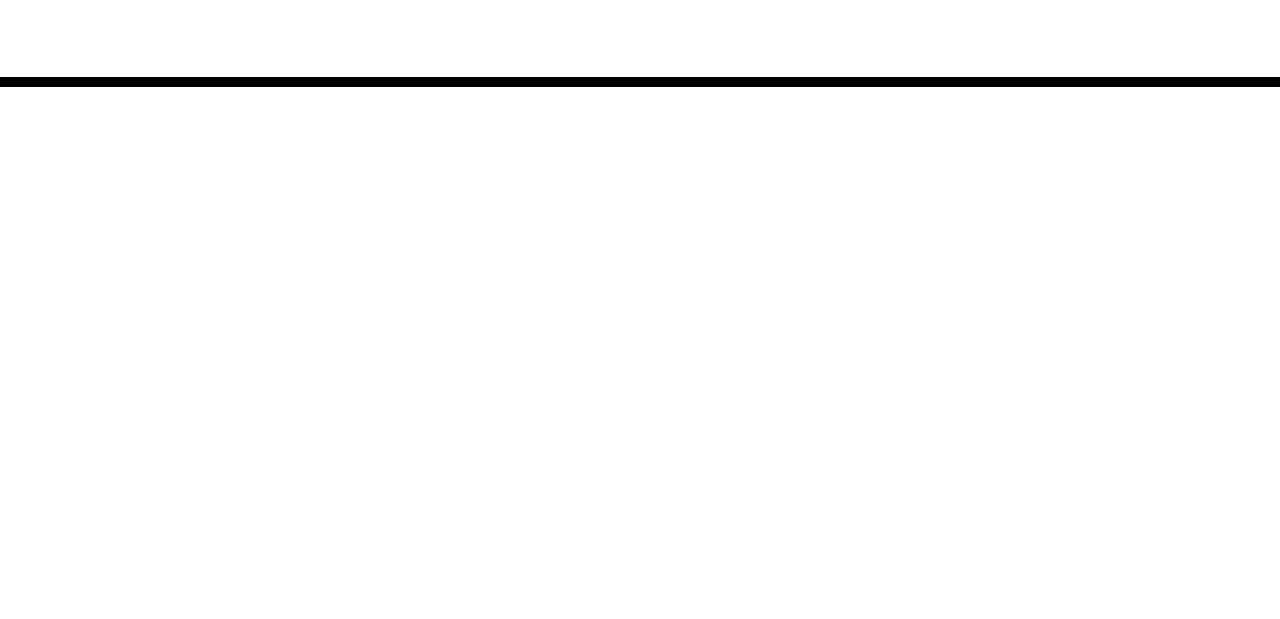
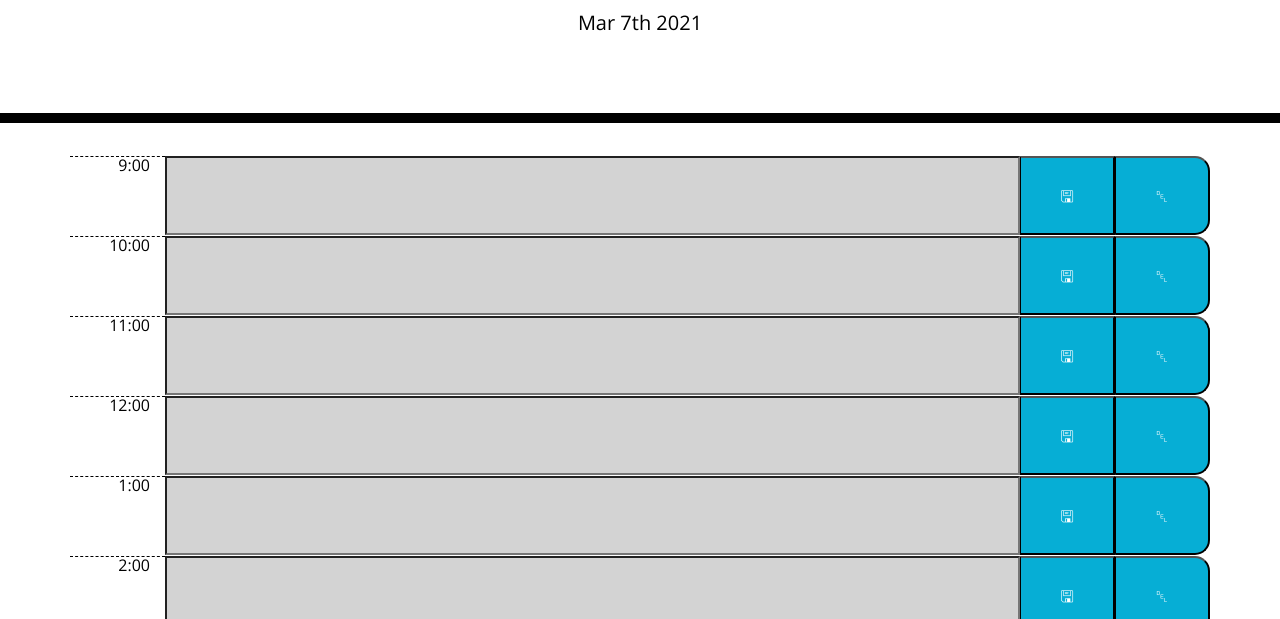
Before and after one commit to crichards17/Workday-Planner, a plain HTML site: page index.html in a window 1280 px wide. Shown: the part 181-800 px from the top of the page. Drawn offline with nearby package versions, Linux system fonts and the light colour scheme.

Commit message:
publishing initial functional draft

```diff
--- /dev/null
+++ b/Assets/script.js
@@ -0,0 +1,91 @@
+const blockContainer = $('#block-container');
+const currentDayEl = $('#currentDay');
+
+function initialize() {
+    setDay();
+    createBlocks();
+}
+
+function createBlocks() {
+    let currentHour = moment().format('H');
+
+    for (let i = 9; i < 18; i++) {
+        let newBlock = $('<div>');
+        newBlock.addClass('time-block');
+
+        let newRow = $('<div>');
+        newRow.addClass('row');
+
+        let newHour = $('<span>');
+        newHour.addClass('hour col-1');
+        let hour = moment(i,"HH").format("h:mm");
+        newHour.text(hour);
+
+        let newText = $('<input type="text" />');
+        newText.addClass('textarea col-9');
+        newText.attr({
+            id: `textInput-${i}`,
+            value: loadActivity(i)
+        });
+        let hourDiff = i - currentHour;
+        if (hourDiff > 0) {
+            newText.addClass('future');
+        } else if (hourDiff < 0) {
+            newText.addClass('past');
+        } else {
+            newText.addClass('present');
+        }
+
+        let newSvBtn = $('<button>');
+        newSvBtn.attr({
+            class: "saveBtn col-1",
+            'data-hour': i
+        });
+        newSvBtn.text('🖫');
+
+        let newClrBtn = $('<button>');
+        newClrBtn.attr({
+            class: "clearBtn col-1",
+            'data-hour': i
+        });
+        newClrBtn.text('␡');
+
+        newRow.append(newHour);
+        newRow.append(newText);
+        newRow.append(newSvBtn);
+        newRow.append(newClrBtn);
+        newBlock.append(newRow);
+        blockContainer.append(newBlock);
+    }
+}
+
+function loadActivity(hour) {
+    let loadedActivity = JSON.parse(localStorage.getItem(`activity-${hour}`));
+    if (loadedActivity !== null && loadedActivity !== "null" && loadedActivity !== "undefined") {
+        return loadedActivity;
+    } else {
+        return "";
+    }
+}
+
+function saveActivity(event) {
+    let hour = event.target.dataset.hour;
+    let saveText = $(`#textInput-${hour}`).val();
+    localStorage.setItem(`activity-${hour}`, JSON.stringify(saveText));
+}
+
+function clearActivity(event) {
+    let hour = event.target.dataset.hour;
+    $(`#textInput-${hour}`).val("");
+    localStorage.setItem(`activity-${hour}`, JSON.stringify(""));
+}
+
+function setDay() {
+    currentDayEl.text(`${moment().format('MMM Do YYYY')}`)
+}
+
+initialize();
+
+$(document).on('click','.saveBtn',saveActivity);
+
+$(document).on('click','.clearBtn',clearActivity);
--- a/Develop/style.css
+++ b/Assets/style.css
@@ -40,24 +40,30 @@ textarea{
   background-color: #ffffff;
   color: #000000;
   border-top: 1px dashed #000000;
+  text-align: right;
 }
 
 .past {
   background-color: #d3d3d3;
-  color: white;
 }
 
 .present {
   background-color: #ff6961;
-  color: white;
 }
 
 .future {
   background-color: #77dd77;
+}
+
+.saveBtn {
+  border-left: 1px solid black;
+  /* border-top-right-radius: 15px;
+  border-bottom-right-radius: 15px; */
+  background-color: #06AED5;
   color: white;
 }
 
-.saveBtn {
+.clearBtn {
   border-left: 1px solid black;
   border-top-right-radius: 15px;
   border-bottom-right-radius: 15px;
--- a/Develop/index.html
+++ b/index.html
@@ -18,7 +18,7 @@
       href="https://fonts.googleapis.com/css?family=Open+Sans&display=swap"
       rel="stylesheet"
     />
-    <link rel="stylesheet" href="style.css" />
+    <link rel="stylesheet" href="Assets/style.css" />
     <title>Work Day Scheduler</title>
   </head>
 
@@ -28,11 +28,19 @@
       <p class="lead">A simple calendar app for scheduling your work day</p>
       <p id="currentDay" class="lead"></p>
     </header>
-    <div class="container">
+    <div class="container" id="block-container">
       <!-- Timeblocks go here -->
+      <!-- <div class="time-block">
+        <div class="row">
+          <span class="hour col-1">4:00</span>
+          <input type="text" class="textarea col-10"></span>
+          <button class="saveBtn col-1">💾</button>
+        </div>
+      </div> -->
     </div>
 
     <script src="https://cdnjs.cloudflare.com/ajax/libs/jquery/3.2.1/jquery.min.js"></script>
     <script src="https://cdnjs.cloudflare.com/ajax/libs/moment.js/2.24.0/moment.min.js"></script>
+    <script src="Assets/script.js"></script>
   </body>
 </html>
```
